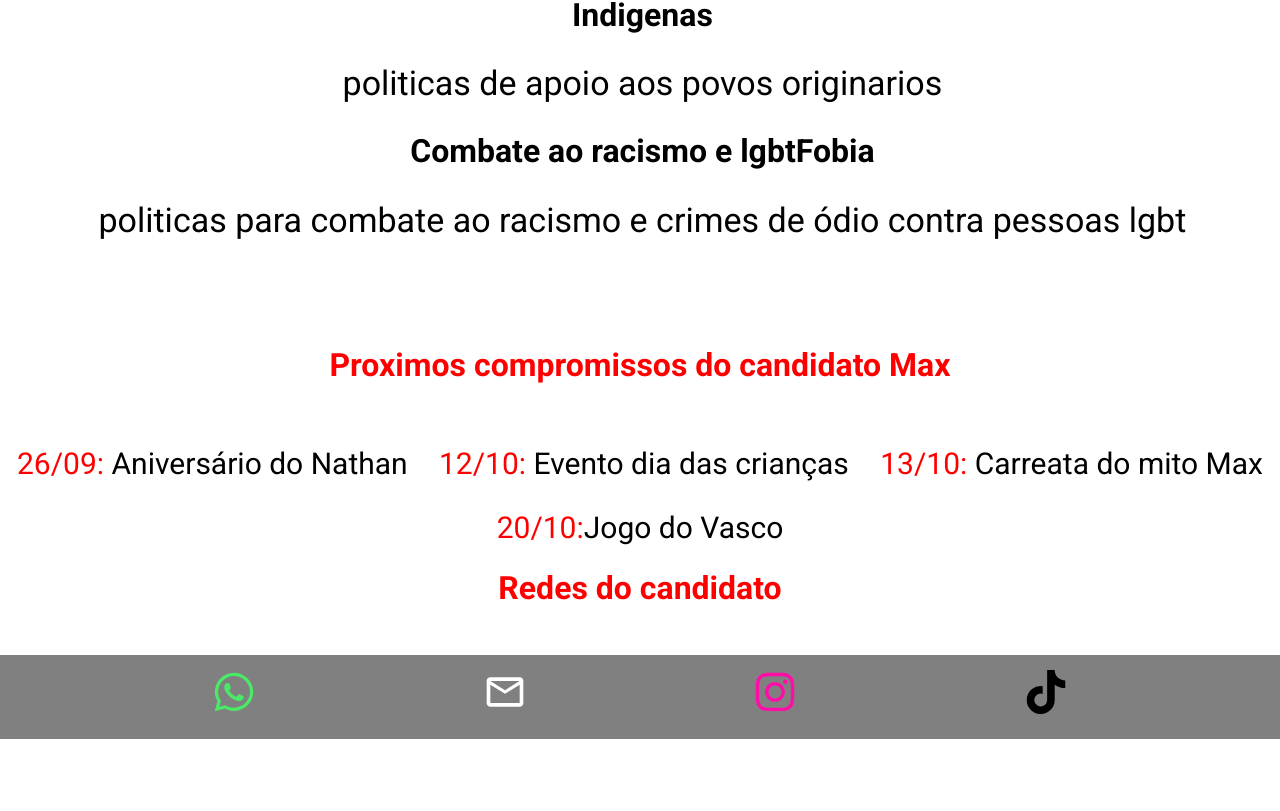
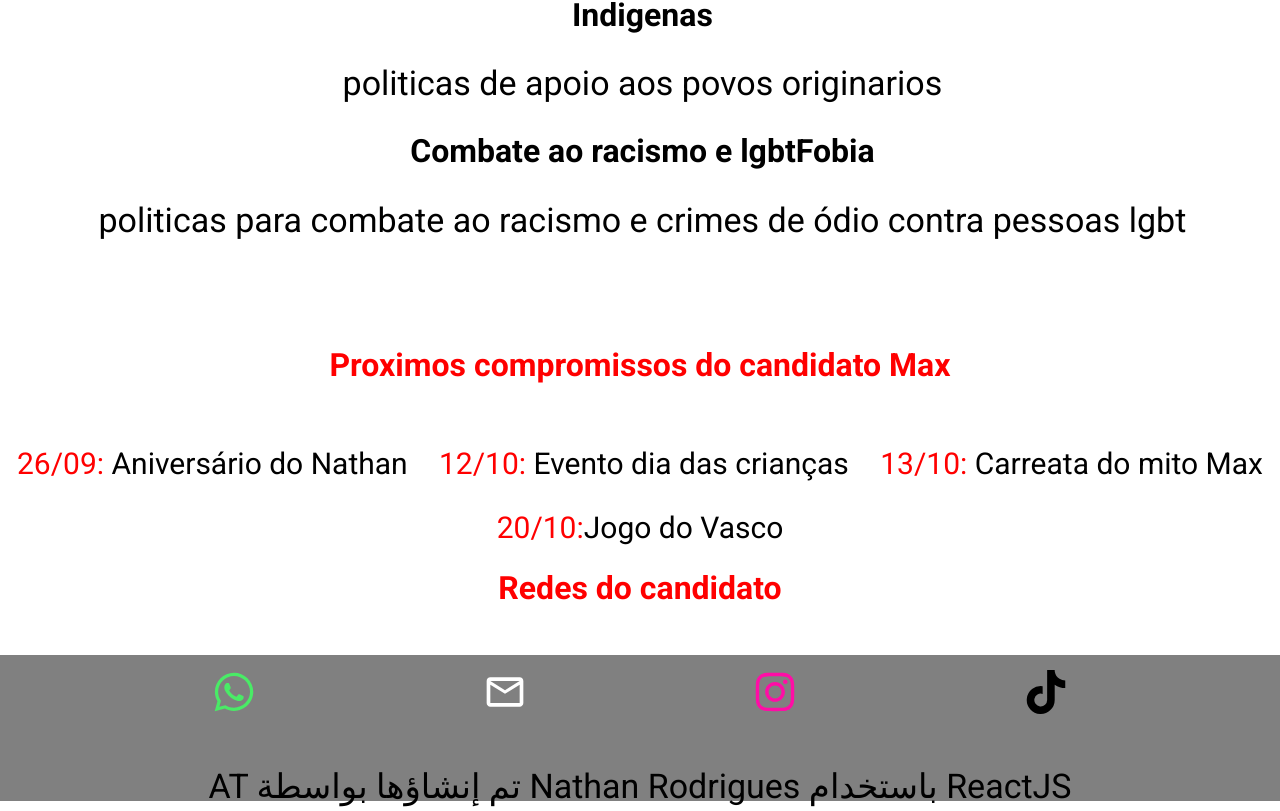
Before and after one commit to NathanRodriguesVieira99/AT_MobileFIrst, a React (Vite) app: page / in a window 1280 px wide. Shown: the part 2735-3546 px from the top of the page. Before the commit the page ends 3474 px from the top, so only its background shows below. Built offline with nearby package versions, Linux system fonts and the light colour scheme.

Commit message:
texto footer

```diff
--- a/src/components/Contato/Contato.jsx
+++ b/src/components/Contato/Contato.jsx
@@ -36,6 +36,9 @@ function Contato() {
             </li>
           </a>
         </ul>
+        <p style={{ textAlign: "center", marginTop: "2rem" }}>
+          AT تم إنشاؤها بواسطة Nathan Rodrigues باستخدام ReactJS
+        </p>
       </div>
     </>
   );
```
